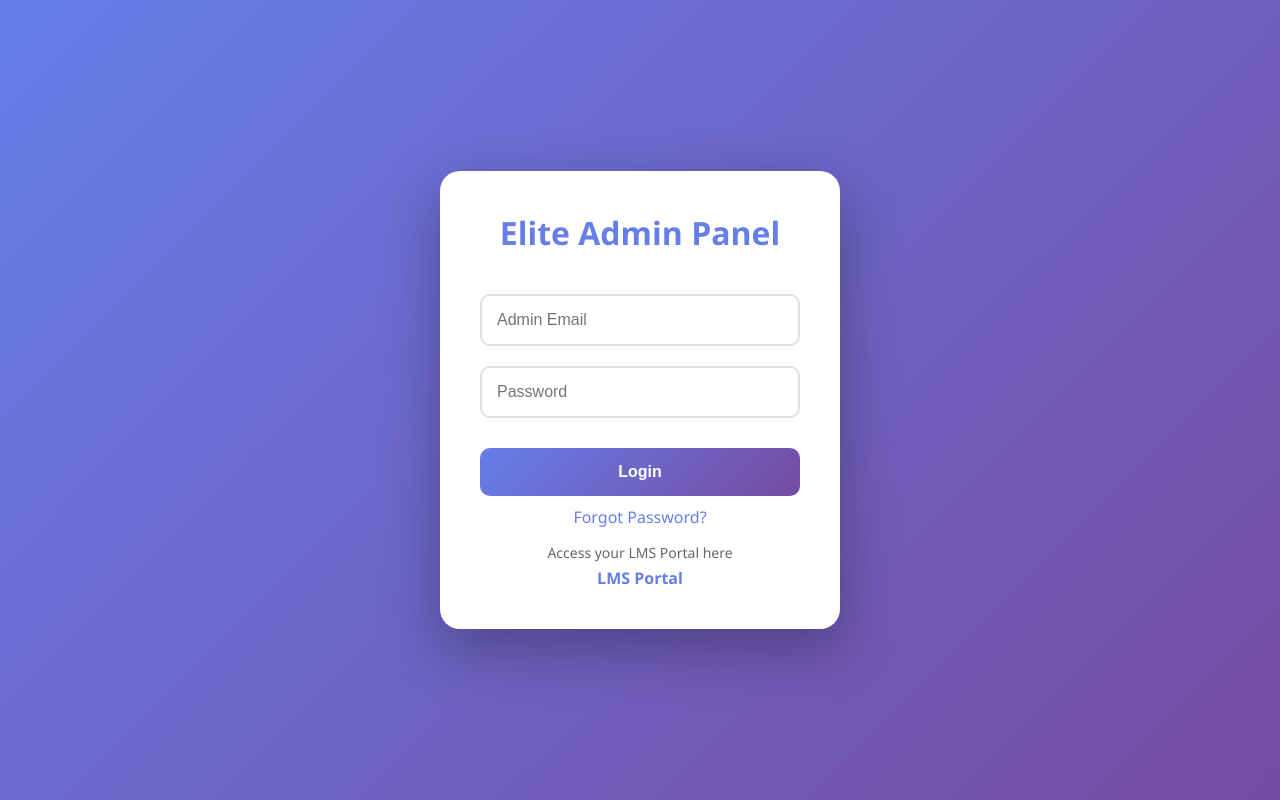
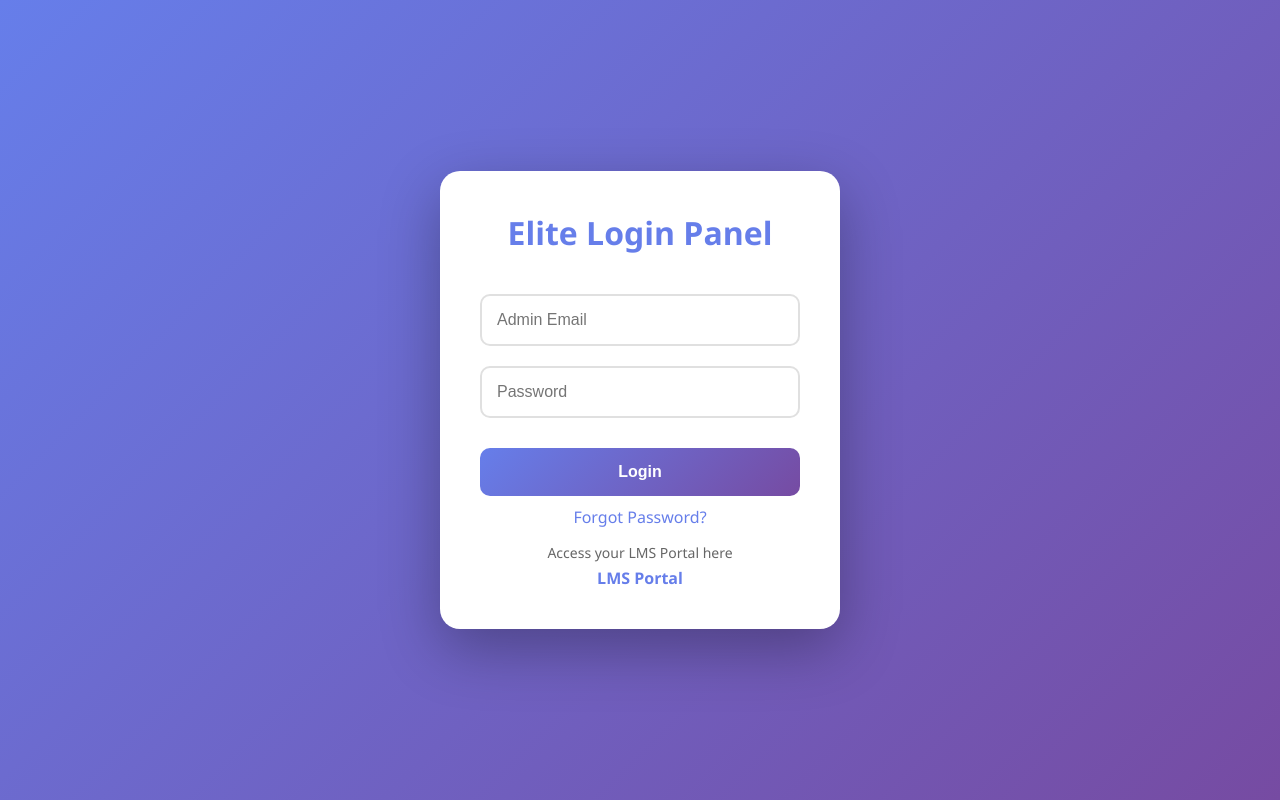
Before and after one commit to hariomsonihs/Elite-Admin, a plain HTML site: page index.html in a window 1280 px wide. Drawn offline with Linux system fonts and the light colour scheme; no server answers.

```diff
--- a/index.html
+++ b/index.html
@@ -3,13 +3,13 @@
 <head>
     <meta charset="UTF-8">
     <meta name="viewport" content="width=device-width, initial-scale=1.0">
-    <title>Elite Admin Panel</title>
+    <title>Elite Login Panel</title>
     <link rel="stylesheet" href="css/style.css">
 </head>
 <body>
     <div class="login-container" id="loginContainer" style="display:none;">
         <div class="login-card">
-            <h1>Elite Admin Panel</h1>
+            <h1>Elite Login Panel</h1>
             <input type="email" id="adminEmail" placeholder="Admin Email">
             <input type="password" id="adminPassword" placeholder="Password">
             <button onclick="adminLogin()">Login</button>
@@ -25,7 +25,7 @@
         <div class="overlay" id="overlay" onclick="toggleMenu()"></div>
 
         <nav class="sidebar" id="sidebar">
-            <h2>Elite Admin</h2>
+            <h2>Elite Login</h2>
             <ul>
                 <li onclick="showSection('students'); closeMobileMenu()">👨🎓 Students</li>
                 <li onclick="showSection('faculties'); closeMobileMenu()">👨🏫 Faculties</li>
```
